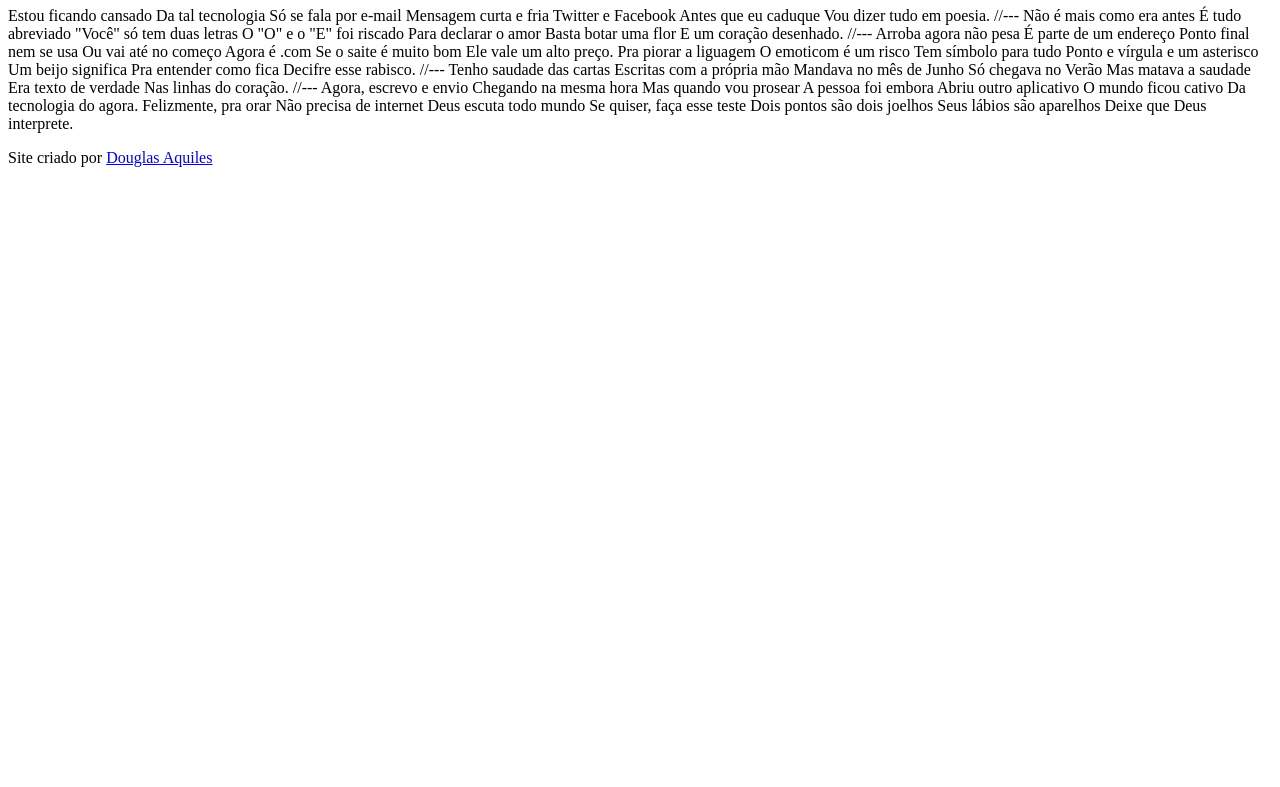
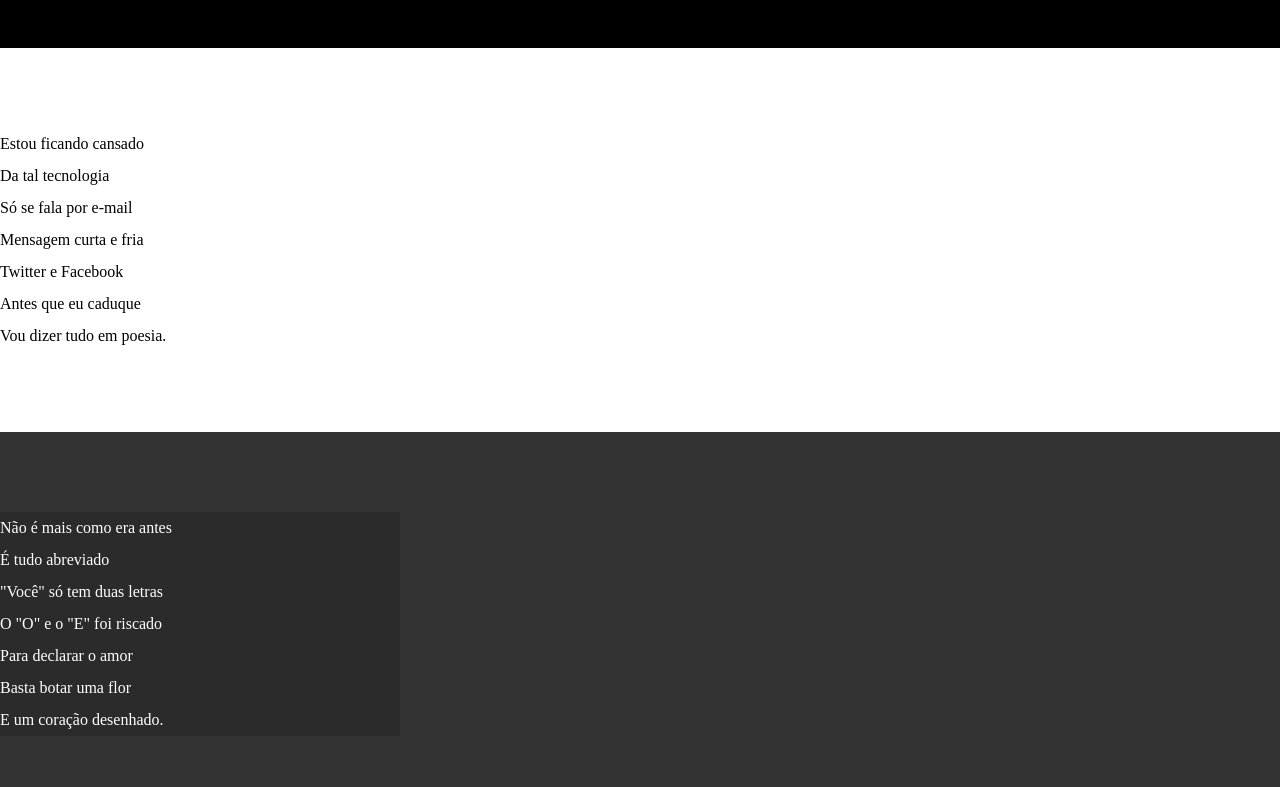
Before and after one commit to Aquiles93/Desafio12-Cordel, a plain HTML site: page index.html in a window 1280 px wide. Shown: the part 107-894 px from the top of the page. Before the commit the page ends 800 px from the top, so only its background shows below. Drawn offline with Linux system fonts and the light colour scheme.

Commit message:
atualiizei os estilos dos textos e blocos

```diff
--- a/index.html
+++ b/index.html
@@ -4,6 +4,7 @@
     <meta charset="UTF-8">
     <meta name="viewport" content="width=device-width, initial-scale=1.0">
     <title>Cordel moderno</title>
+    <link rel="stylesheet" href="style.css">
 </head>
 <body>
         <header>
@@ -11,74 +12,97 @@
                 Cordel Moderno
             </h1>
             <p>
-
                 Por <a href="https://www.recantodasletras.com.br/poesias/3186743" target="_blank">Milton Duarte</a>
             </p>
         </header>
 
-        Estou ficando cansado
-        Da tal tecnologia
-        Só se fala por e-mail
-        Mensagem curta e fria
-        Twitter e Facebook
-        Antes que eu caduque
+        <section class="normal">
+            <p>
+                Estou ficando cansado <br>
+                Da tal tecnologia <br>
+                Só se fala por e-mail <br>
+                Mensagem curta e fria <br>
+                Twitter e Facebook <br>
+                Antes que eu caduque <br>
                 Vou dizer tudo em poesia.
+            </p>
+        </section>
 
-        //---
 
-        Não é mais como era antes
-        É tudo abreviado
-        "Você" só tem duas letras
-        O "O" e o "E" foi riscado
-        Para declarar o amor
-        Basta botar uma flor
+
+        <section class="imagem">
+            <p>
+                Não é mais como era antes <br>
+                É tudo abreviado <br>
+                "Você" só tem duas letras <br>
+                O "O" e o "E" foi riscado <br>
+                Para declarar o amor <br>
+                Basta botar uma flor <br>
                 E um coração desenhado.
+            </p>
 
-        //---
+        </section>
 
-        Arroba agora não pesa
-        É parte de um endereço
-        Ponto final nem se usa
-        Ou vai até no começo
-        Agora é .com
-        Se o saite é muito bom
+
+        <section class="normal">
+            <p>
+                Arroba agora não pesa <br>
+                É parte de um endereço <br>
+                Ponto final nem se usa <br>
+                Ou vai até no começo <br>
+                Agora é .com <br>
+                Se o saite é muito bom <br>
                 Ele vale um alto preço.
+            </p>
 
-        Pra piorar a liguagem
-        O emoticom é um risco
-        Tem símbolo para tudo
-        Ponto e vírgula e um asterisco
-        Um beijo significa
-        Pra entender como fica
+            <p>
+                Pra piorar a liguagem <br>
+                O emoticom é um risco <br>
+                Tem símbolo para tudo <br>
+                Ponto e vírgula e um asterisco <br>
+                Um beijo significa <br>
+                Pra entender como fica <br>
                 Decifre esse rabisco.
+            </p>
+        </section>
 
-        //---
 
-        Tenho saudade das cartas
-        Escritas com a própria mão
-        Mandava no mês de Junho
-        Só chegava no Verão
-        Mas matava a saudade
-        Era texto de verdade
+
+        <section class="imagem">
+            <p>
+                Tenho saudade das cartas <br>
+                Escritas com a própria mão <br>
+                Mandava no mês de Junho <br>
+                Só chegava no Verão <br>
+                Mas matava a saudade <br>
+                Era texto de verdade <br>
                 Nas linhas do coração.
+            </p>
+        </section>
 
-        //---
 
-        Agora, escrevo e envio
-        Chegando na mesma hora
-        Mas quando vou prosear
-        A pessoa foi embora
-        Abriu outro aplicativo
-        O mundo ficou cativo
+
+        <section class="normal">
+            <p>
+                Chegando na mesma hora <br>
+                Agora, escrevo e envio <br>
+                Mas quando vou prosear <br>
+                A pessoa foi embora <br>
+                Abriu outro aplicativo <br>
+                O mundo ficou cativo <br>
                 Da tecnologia do agora.
+            </p>
 
-        Felizmente, pra orar
-        Não precisa de internet
-        Deus escuta todo mundo
-        Se quiser, faça esse teste
-        Dois pontos são dois joelhos
-        Seus lábios são aparelhos
+            <p>
+                Felizmente, pra orar <br>
+                Não precisa de internet <br>
+                Deus escuta todo mundo <br>
+                Se quiser, faça esse teste <br>
+                Dois pontos são dois joelhos <br>
+                Seus lábios são aparelhos <br>
                 Deixe que Deus interprete.
+            </p>
+        </section>
 
 
     <footer>
--- /dev/null
+++ b/style.css
@@ -0,0 +1,64 @@
+@charset "UTF-8";
+
+* {
+    margin: 0px;
+    padding: 0px;
+}
+
+html, body{
+    min-height: 100vh;
+    background-color: darkgrey;
+}
+
+header {
+    background-color: black;
+    color: white;
+    text-align: center;
+}
+
+header > h1 {
+    padding-top: 50px;
+    font-variant: small-caps;
+}
+
+header > p {
+    padding-bottom: 50px;
+}
+
+ header a, footer a {
+    color: white;
+    text-decoration: none;
+    font-weight: bolder;
+ }
+
+ header a:hover, footer a:hover {
+    text-decoration: underline;
+ }
+
+section {
+    padding-top: 10vh;
+    padding-bottom: 10vh;
+    line-height: 2em;
+}
+
+ section.normal {
+  background-color: white;
+   color: black;
+}
+
+section.imagem {
+    background-color: rgb(51,51,51);
+    color: white;
+}
+
+section.imagem > p {
+    width: 400px;
+    background-color: rgba(0, 0, 0, 0.164);
+}
+
+ footer {
+    background-color: black;
+    color: white;
+    text-align: center;
+    padding: 10px;
+ }
```
Also changed, not shown: imagens/background001.jpg (added), imagens/background002.jpg (added). Lines whose indentation alone changed are shown as unchanged.
